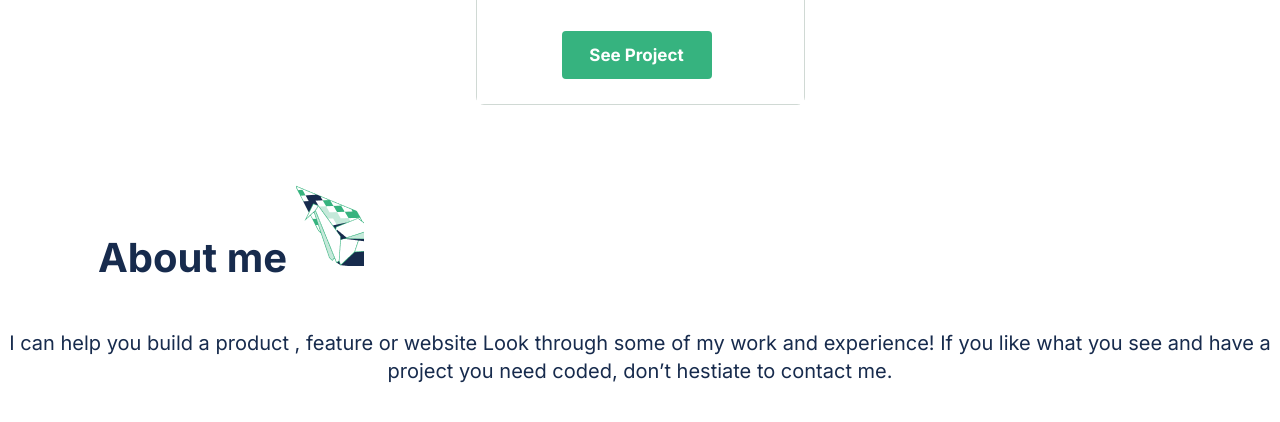
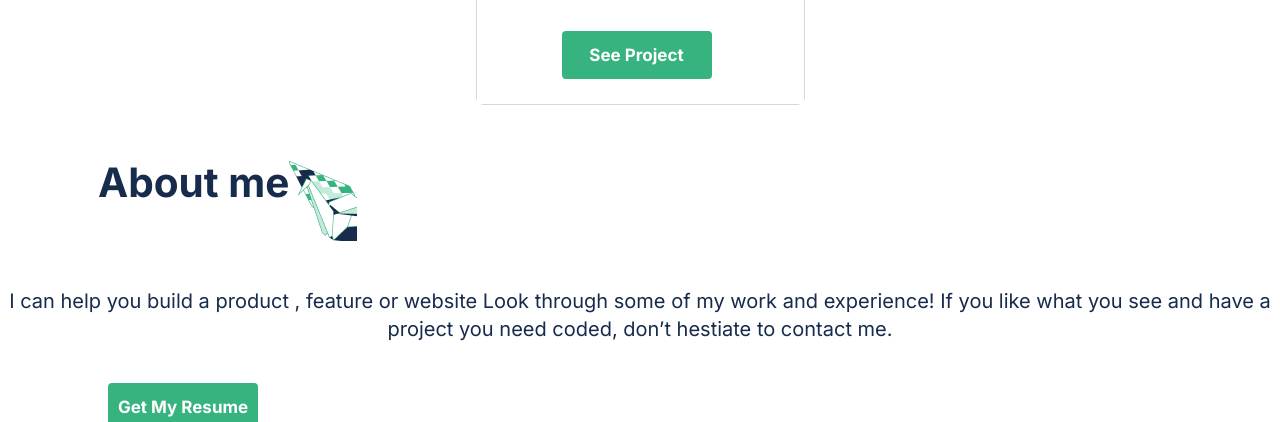
Before and after one commit to jossi30/Portfolio, a website: page index.html in a window 1280 px wide. Shown: the part 2091-2513 px from the top of the page. Drawn offline with Linux system fonts and the light colour scheme.

Commit message:
made changes the reviewer required

```diff
--- a/index.html
+++ b/index.html
@@ -101,8 +101,8 @@
         </section>
 
         <section class="about">
-          <div class="abt">About me
-            <img src="img/Mask Group.png" alt="origami">
+          <div class="abt2"><h2>About me</h2>
+            <img src="img/Mask Group.png" alt="origami" class="img1">
           </div>
           <div class="abt1"> <p>I can help you build a product , feature or website Look through some of my work and experience! If you like what you see and have a project you need coded,
             don’t hestiate to contact me.</p></div>
--- a/style.css
+++ b/style.css
@@ -203,7 +203,7 @@
   line-height: 28px;
   text-align: center;
   color: #172b4d;
-  margin-top: 45px;
+  margin-top: 40px;
 }
 
 .see-btn1 {
@@ -324,3 +324,16 @@
   margin-left: 50px;
   color: #36b37f;
 }
+
+.abt2 {
+  display: flex;
+  align-items: center;
+  margin-top: 15px;
+  margin-left: 90px;
+  font-family: 'Inter', sans-serif;
+  font-style: normal;
+  font-weight: 700;
+  font-size: 27px;
+  line-height: 52px;
+  color: #172b4d;
+}
```
